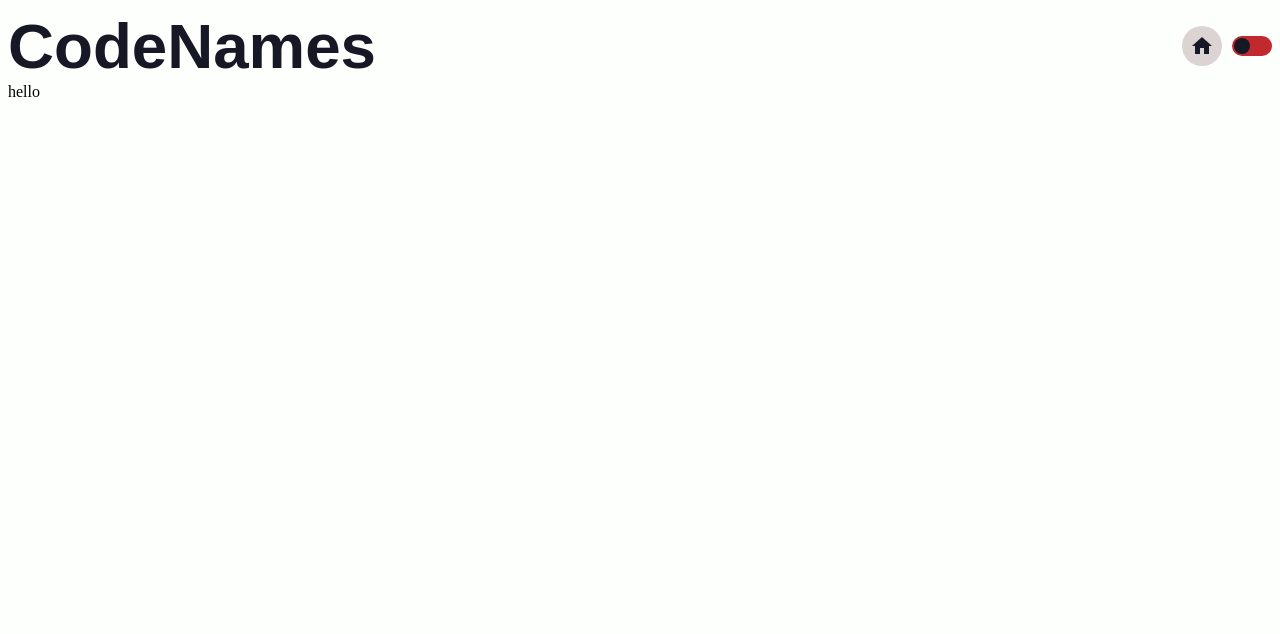
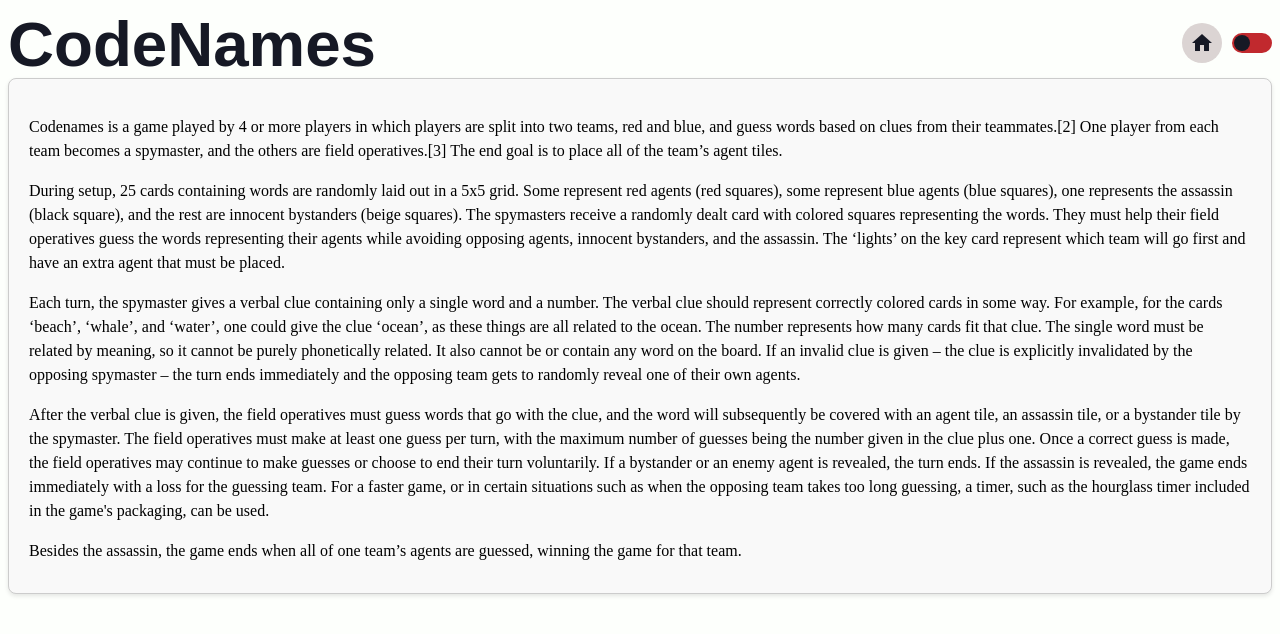
Before and after one commit to Sjskyler27/CodeNames, a website built with Vite: page src/instructions/index.html in a window 1280 px wide. Built offline with nearby package versions, Linux system fonts and the light colour scheme; files whose address does not match are found by name.

Commit message:
added instructions

```diff
--- a/src/instructions/index.html
+++ b/src/instructions/index.html
@@ -11,6 +11,17 @@
 </head>
 <body>
     <header id = "main_header"></header>
-    hello
+    <div class = "instructions">
+
+        <p>Codenames is a game played by 4 or more players in which players are split into two teams, red and blue, and guess words based on clues from their teammates.[2] One player from each team becomes a spymaster, and the others are field operatives.[3] The end goal is to place all of the team’s agent tiles.
+
+            <p>During setup, 25 cards containing words are randomly laid out in a 5x5 grid. Some represent red agents (red squares), some represent blue agents (blue squares), one represents the assassin (black square), and the rest are innocent bystanders (beige squares). The spymasters receive a randomly dealt card with colored squares representing the words. They must help their field operatives guess the words representing their agents while avoiding opposing agents, innocent bystanders, and the assassin. The ‘lights’ on the key card represent which team will go first and have an extra agent that must be placed.
+            </p>
+            <p>Each turn, the spymaster gives a verbal clue containing only a single word and a number. The verbal clue should represent correctly colored cards in some way. For example, for the cards ‘beach’, ‘whale’, and ‘water’, one could give the clue ‘ocean’, as these things are all related to the ocean. The number represents how many cards fit that clue. The single word must be related by meaning, so it cannot be purely phonetically related. It also cannot be or contain any word on the board. If an invalid clue is given – the clue is explicitly invalidated by the opposing spymaster – the turn ends immediately and the opposing team gets to randomly reveal one of their own agents.
+            </p>
+            <p>After the verbal clue is given, the field operatives must guess words that go with the clue, and the word will subsequently be covered with an agent tile, an assassin tile, or a bystander tile by the spymaster. The field operatives must make at least one guess per turn, with the maximum number of guesses being the number given in the clue plus one. Once a correct guess is made, the field operatives may continue to make guesses or choose to end their turn voluntarily. If a bystander or an enemy agent is revealed, the turn ends. If the assassin is revealed, the game ends immediately with a loss for the guessing team. For a faster game, or in certain situations such as when the opposing team takes too long guessing, a timer, such as the hourglass timer included in the game's packaging, can be used.
+            </p>
+            <p>Besides the assassin, the game ends when all of one team’s agents are guessed, winning the game for that team.</p>
+        </div>
 </body>
 </html>
--- a/src/styles/style.css
+++ b/src/styles/style.css
@@ -20,7 +20,7 @@
     font-size: 1.99em;
     font-family: 'Staatliches', sans-serif;
     margin: 0;
-    height: 75px;
+    height: 70px;
 }
 
 .header-icons {
@@ -197,3 +197,32 @@
     border-color: var(--red);
     cursor: url('/images/cursor3.png'), pointer;
 }
+.instructions {
+    background-color: #f9f9f9;
+    border: 1px solid #ccc;
+    border-radius: 8px;
+    padding: 20px;
+    margin-bottom: 20px;
+    box-shadow: 0 2px 4px rgba(0, 0, 0, 0.1);
+  }
+
+  .instructions p {
+    font-size: 16px;
+    line-height: 1.5;
+    margin-bottom: 10px;
+  }
+
+  .instructions h2 {
+    font-size: 20px;
+    font-weight: bold;
+    margin-bottom: 10px;
+  }
+
+  .instructions a {
+    color: #0366d6;
+    text-decoration: none;
+  }
+
+  .instructions a:hover {
+    text-decoration: underline;
+  }
```
